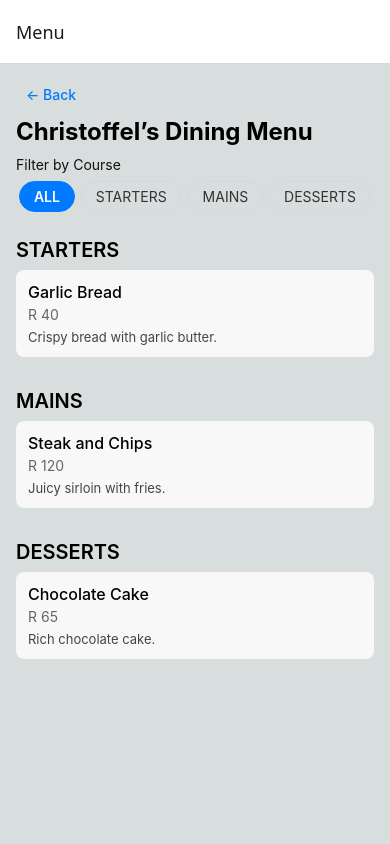
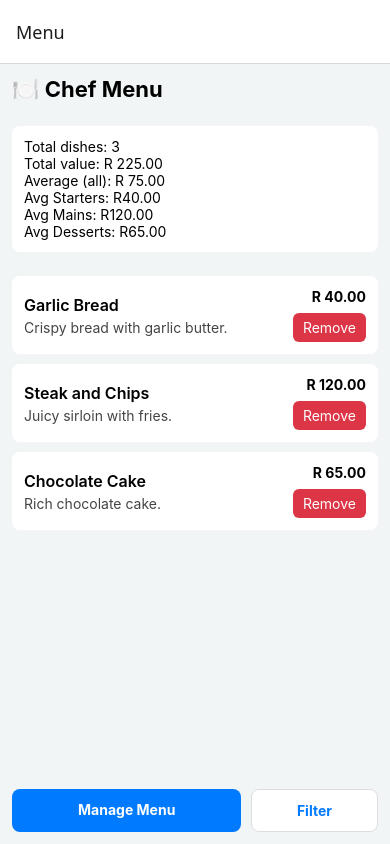
Before and after one commit to ST10483018/ST10483018_Masinga_POE2, a React Native app in the folder Chefapp/: screen / in a window 390 px wide. Built offline with nearby package versions, Linux system fonts and the light colour scheme.

Commit message:
finalised the screens

```diff
--- a/Chefapp/Screens/AddEditDish.tsx
+++ b/Chefapp/Screens/AddEditDish.tsx
@@ -1,111 +1,64 @@
-import React, { useContext, useState, useEffect } from "react";
-import { View, Text, TextInput, TouchableOpacity, ScrollView, Alert, StyleSheet } from "react-native";
-import { MenuContext, MenuItem, Course } from "../MenuContext";
-import { useNavigation, useRoute } from "@react-navigation/native";
 
-type RouteParams = {
-  itemId?: string;
+import React, { useState } from "react";
+import { View, Text, TextInput, TouchableOpacity, Alert, StyleSheet, ScrollView } from "react-native";
+import type { NativeStackScreenProps } from "@react-navigation/native-stack";
+import type { RootStackParamList, Dish } from "../App";
+
+type Props = NativeStackScreenProps<RootStackParamList, "AddEditDish"> & {
+  menu: Dish[];
+  setMenu: React.Dispatch<React.SetStateAction<Dish[]>>;
 };
 
-export default function AddEditDish() {
-  const { menu, setMenu } = useContext(MenuContext);
-  const navigation = useNavigation();
-  const route = useRoute();
-  const params = (route.params || {}) as RouteParams;
-  const editingItem = menu.find(m => m.id === params.itemId);
+export default function AddEditDish({ navigation, menu, setMenu }: Props) {
+  const [name, setName] = useState("");
+  const [description, setDescription] = useState("");
+  const [price, setPrice] = useState("");
+  const [course, setCourse] = useState<Dish["course"]>("starters");
 
-  const [name, setName] = useState(editingItem ? editingItem.name : "");
-  const [description, setDescription] = useState(editingItem ? editingItem.description || "" : "");
-  const [price, setPrice] = useState(editingItem ? String(editingItem.price) : "");
-  const [course, setCourse] = useState<Course | "">((editingItem ? editingItem.course : "") as Course | "");
-
-  useEffect(() => {
-  }, []);
-
-  function validateAndSave() {
+  const validAndSave = () => {
     if (!name.trim()) { Alert.alert("Validation", "Please enter a dish name"); return; }
     const p = parseFloat(price);
     if (isNaN(p) || p <= 0) { Alert.alert("Validation", "Please enter a valid price"); return; }
-    if (!course) { Alert.alert("Validation", "Please select a course"); return; }
 
-    const newItem: MenuItem = {
-      id: editingItem ? editingItem.id : String(Date.now()),
-      name: name.trim(),
-      description: description.trim(),
-      price: Math.round(p * 100) / 100,
-      course: course as Course,
-    };
-    if (editingItem) {
-      setMenu(menu.map(m => m.id === editingItem.id ? newItem : m));
-    } else {
-      setMenu([newItem, ...menu]);
-    }
+    const newItem: Dish = { id: String(Date.now()), name: name.trim(), description: description.trim(), price: Math.round(p * 100) / 100, course };
+    setMenu((prev) => [newItem, ...prev]);
     navigation.goBack();
-  }
+  };
 
   return (
     <ScrollView contentContainerStyle={styles.container}>
-      <Text style={styles.title}>{editingItem ? "Edit Dish" : "Add Dish"}</Text>
-      <Text style={styles.subtitle}>Total Dishes: {menu.length}</Text>
-      <TextInput style={styles.input} placeholder="Dish name" value={name} onChangeText={setName} />
-      <TextInput style={[styles.input, {height: 100}]} placeholder="Description (optional)" value={description} multiline onChangeText={setDescription} />
-      <TextInput style={styles.input} placeholder="Price (e.g. 60.00)" keyboardType="numeric" value={price} onChangeText={setPrice} />
-      <View style={styles.chipsRow}>
-        {(["starters","mains","desserts"] as Course[]).map(c => {
+      <Text style={styles.title}>Add Dish</Text>
+
+      <TextInput placeholder="Name" value={name} onChangeText={setName} style={styles.input} />
+      <TextInput placeholder="Description (optional)" value={description} onChangeText={setDescription} style={[styles.input, { height: 80 }]} multiline />
+      <TextInput placeholder="Price (e.g. 45.00)" value={price} onChangeText={setPrice} keyboardType="numeric" style={styles.input} />
+
+      <View style={styles.courseRow}>
+        {(["starters", "mains", "desserts"] as Dish["course"][]).map((c) => {
           const active = course === c;
           return (
             <TouchableOpacity key={c} style={[styles.chip, active && styles.chipActive]} onPress={() => setCourse(c)}>
-              <Text style={[styles.chipText, active && styles.chipTextActive]}>{c.toUpperCase()}</Text>
+              <Text style={active ? styles.chipTextActive : styles.chipText}>{c.toUpperCase()}</Text>
             </TouchableOpacity>
-          )
+          );
         })}
       </View>
-      <View style={{flexDirection:"row", marginTop:16}}>
-        <TouchableOpacity style={styles.button} onPress={() => navigation.goBack()}>
-          <Text style={styles.buttonText}>Cancel</Text>
-        </TouchableOpacity>
-        <TouchableOpacity style={[styles.button, {marginLeft:12}]} onPress={validateAndSave}>
-          <Text style={styles.buttonTextPrimary}>{editingItem ? "Save" : "Add Dish"}</Text>
-        </TouchableOpacity>
-      </View>
+
+      <TouchableOpacity style={styles.saveBtn} onPress={validAndSave}>
+        <Text style={{ color: "#fff", fontWeight: "700" }}>Save Dish</Text>
+      </TouchableOpacity>
     </ScrollView>
-  )
+  );
 }
 
 const styles = StyleSheet.create({
-    container: {
-        padding: 16,
-        backgroundColor: "#fff",
-        minHeight: "100%"
-    },
-
-    subtitle: {
-        fontSize: 16,
-        fontWeight: "500",
-        color: "#333",
-        marginBottom: 12,
-    },
-
-    title: {
-        fontSize: 20,
-        fontWeight: "700",
-        marginBottom: 12
-    },
-    input: { borderWidth: 1,
-        borderColor: "#ddd",
-        borderRadius: 8,
-        padding: 10,
-        marginBottom: 10
-    },
-    chipsRow: {
-        flexDirection: "row",
-        gap: 8
-    },
-    chip: { borderWidth:1, borderColor:"#ccc", borderRadius:20, paddingVertical:6, paddingHorizontal:12, marginRight:8 },
-    chipActive: { backgroundColor:"#007AFF", borderColor:"#007AFF" },
-    chipText: { color:"#333" },
-    chipTextActive: { color:"#fff", fontWeight:"600" },
-    button: { flex:1, padding:12, borderRadius:8, alignItems:"center", backgroundColor:"#eee" },
-    buttonText: { color:"#333" },
-    buttonTextPrimary: { color:"#fff", backgroundColor:"transparent" },
+  container: { padding: 16, backgroundColor: "#fff", minHeight: "100%" },
+  title: { fontSize: 20, fontWeight: "700", marginBottom: 12 },
+  input: { borderWidth: 1, borderColor: "#ddd", borderRadius: 8, padding: 10, marginBottom: 12 },
+  courseRow: { flexDirection: "row", gap: 8, marginBottom: 12 },
+  chip: { borderWidth: 1, borderColor: "#ccc", paddingVertical: 8, paddingHorizontal: 12, borderRadius: 20, marginRight: 8 },
+  chipActive: { backgroundColor: "#007AFF", borderColor: "#007AFF" },
+  chipText: { color: "#333" },
+  chipTextActive: { color: "#fff", fontWeight: "600" },
+  saveBtn: { backgroundColor: "#28a745", padding: 14, borderRadius: 8, alignItems: "center" },
 });
--- a/Chefapp/Screens/FilterMenu.tsx
+++ b/Chefapp/Screens/FilterMenu.tsx
@@ -0,0 +1,99 @@
+import React, { useState } from "react";
+import { View, Text, TouchableOpacity, FlatList, StyleSheet } from "react-native";
+import type { NativeStackScreenProps } from "@react-navigation/native-stack";
+import type { RootStackParamList, Dish } from "../App";
+
+type Props = NativeStackScreenProps<RootStackParamList, "FilterMenu"> & {
+  menu: Dish[];
+};
+
+export default function FilterMenu({ navigation, menu }: Props) {
+  const [filter, setFilter] = useState<"all" | Dish["course"]>("all");
+  const filtered = filter === "all" ? menu : menu.filter((m) => m.course === filter);
+
+  return (
+    <View style={styles.container}>
+      <Text style={styles.title}>Filter Menu</Text>
+
+      <View style={styles.chips}>
+        {(["all", "starters", "mains", "desserts"] as const).map((c) => (
+          <TouchableOpacity key={c} style={[styles.chip, filter === c && styles.chipActive]} onPress={() => setFilter(c as any)}>
+            <Text style={filter === c ? styles.chipTextActive : styles.chipText}>{c.toUpperCase()}</Text>
+          </TouchableOpacity>
+        ))}
+      </View>
+
+      <FlatList
+        data={filtered}
+        keyExtractor={(i) => i.id}
+        renderItem={({ item }) => (
+          <View style={styles.card}>
+            <Text style={styles.name}>{item.name}</Text>
+            <Text style={styles.price}>R {item.price.toFixed(2)}</Text>
+            <Text style={styles.course}>{item.course.toUpperCase()}</Text>
+          </View>
+        )}
+        contentContainerStyle={{ padding: 12 }}
+        ListEmptyComponent={<Text style={{ textAlign: "center", marginTop: 40 }}>No items</Text>}
+      />
+
+    </View>
+  );
+}
+
+const styles = StyleSheet.create({
+  container: {
+    flex: 1,
+    backgroundColor: "#f9f9f9"
+  },
+  title: {
+    fontSize: 20,
+    fontWeight: "700",
+    padding: 12
+  },
+  chips: {
+    flexDirection: "row",
+    paddingHorizontal: 12
+  },
+  chip: {
+    borderWidth: 1,
+    borderColor: "#ddd",
+    paddingVertical: 8,
+    paddingHorizontal: 12,
+    borderRadius: 20,
+    marginRight: 8
+  },
+  chipActive: {
+    backgroundColor: "#007AFF",
+    borderColor: "#007AFF"
+  },
+  chipText: {
+    color: "#333"
+  },
+  chipTextActive: {
+    color: "#fff",
+    fontWeight: "700"
+  },
+  card: {
+    backgroundColor: "#fff",
+    padding: 12,
+    borderRadius: 8,
+    marginBottom: 10
+  },
+  name: {
+    fontSize: 16,
+    fontWeight: "700"
+  },
+  price: {
+    marginTop: 6,
+    fontWeight: "600"
+  },
+  course: {
+    marginTop: 4,
+    color: "#666"
+  },
+  back: {
+    alignItems: "center",
+    padding: 12
+  },
+});
--- a/Chefapp/Screens/Homepage.tsx
+++ b/Chefapp/Screens/Homepage.tsx
@@ -1,164 +1,95 @@
-import React, { useContext, useState } from "react";
-import {View, Text, TouchableOpacity, ScrollView, StyleSheet, ActivityIndicator,} from "react-native";
-import { useNavigation } from "@react-navigation/native";
-import { MenuContext } from "../MenuContext";
+import React, { useMemo } from "react";
+import { View, Text, FlatList, TouchableOpacity, StyleSheet } from "react-native";
+import type { NativeStackScreenProps } from "@react-navigation/native-stack";
+import type { RootStackParamList, Dish } from "../App";
 
+type Props = NativeStackScreenProps<RootStackParamList, "Home"> & {
+  menu: Dish[];
+  setMenu: React.Dispatch<React.SetStateAction<Dish[]>>;
+};
 
-type Course = "all" | "starters" | "mains" | "desserts";
+export default function Homepage({ navigation, menu, setMenu }: Props) {
+  const totalDishes = menu.length;
+  const totalValue = useMemo(() => menu.reduce((s, m) => s + (m.price || 0), 0), [menu]);
+  const avgAll = totalDishes ? totalValue / totalDishes : 0;
 
-interface MenuItem {
-  id: string;
-  name: string;
-  description: string;
-  price: string;
-  course: "starters" | "mains" | "desserts";
-}
+  const avgPerCourse = useMemo(() => {
+    const result: Record<Dish["course"], number> = { starters: 0, mains: 0, desserts: 0 };
+    const counts: Record<Dish["course"], number> = { starters: 0, mains: 0, desserts: 0 };
+    menu.forEach((m) => {
+      result[m.course] += m.price;
+      counts[m.course] += 1;
+    });
+    (Object.keys(result) as Dish["course"][]).forEach((c) => {
+      result[c] = counts[c] ? result[c] / counts[c] : 0;
+    });
+    return result;
+  }, [menu]);
 
-interface MenuProps {
-  menu: MenuItem[];
-  goBack: () => void;
-}
-
-export default function Home({ menu, goBack }: MenuProps) {
-  const [selectedCourse, setSelectedCourse] = useState<Course>("all");
-  const [loading] = useState(false);
-
-  const filteredItems =
-    selectedCourse === "all"
-      ? menu
-      : menu.filter((item) => item.course === selectedCourse);
-
-  const groupedItems = filteredItems.reduce(
-    (acc: Record<string, MenuItem[]>, item) => {
-      if (!acc[item.course]) acc[item.course] = [];
-      acc[item.course].push(item);
-      return acc;
-    },
-    {}
-  );
+  const handleDelete = (id: string) => {
+    setMenu((prev) => prev.filter((i) => i.id !== id));
+  };
 
   return (
     <View style={styles.container}>
-      <ScrollView contentContainerStyle={styles.content}>
-        <TouchableOpacity style={styles.backButton} onPress={goBack}>
-        <Text style={styles.backText}>← Back</Text>
-        </TouchableOpacity>
-        <Text style={styles.title}>Christoffel’s Dining Menu</Text>
+      <Text style={styles.title}>🍽️ Chef Menu</Text>
 
+      <View style={styles.summary}>
+        <Text>Total dishes: {totalDishes}</Text>
+        <Text>Total value: {new Intl.NumberFormat("en-ZA", { style: "currency", currency: "ZAR" }).format(totalValue)}</Text>
+        <Text>Average (all): {new Intl.NumberFormat("en-ZA", { style: "currency", currency: "ZAR" }).format(avgAll)}</Text>
+        <Text>Avg Starters: R{avgPerCourse.starters.toFixed(2)}</Text>
+        <Text>Avg Mains: R{avgPerCourse.mains.toFixed(2)}</Text>
+        <Text>Avg Desserts: R{avgPerCourse.desserts.toFixed(2)}</Text>
+      </View>
 
-        {/* Filter */}
-        <Text style={styles.label}>Filter by Course</Text>
-        <View style={styles.courseRow}>
-          {(["all", "starters", "mains", "desserts"] as Course[]).map((c) => (
-            <TouchableOpacity
-              key={c}
-              style={[
-                styles.courseButton,
-                selectedCourse === c && styles.courseButtonActive,
-              ]}
-              onPress={() => setSelectedCourse(c)}
-            >
-              <Text
-                style={
-                  selectedCourse === c
-                    ? styles.courseTextActive
-                    : styles.courseText
-                }
-              >
-                {c.toUpperCase()}
-              </Text>
-            </TouchableOpacity>
-          ))}
-        </View>
-
-        {/* Menu Items */}
-        {loading ? (
-          <ActivityIndicator size="large" color="#007AFF" />
-        ) : filteredItems.length === 0 ? (
-          <Text style={styles.emptyText}>No items available.</Text>
-        ) : (
-          <View style={styles.menuContainer}>
-            {Object.keys(groupedItems).map((course) => (
-              <View key={course} style={styles.section}>
-                <Text style={styles.sectionTitle}>{course.toUpperCase()}</Text>
-                {groupedItems[course].map((item) => (
-                  <View key={item.id} style={styles.itemCard}>
-                    <Text style={styles.itemName}>{item.name}</Text>
-                    <Text style={styles.itemPrice}>R {item.price}</Text>
-                    <Text style={styles.itemDescription}>{item.description}</Text>
-                  </View>
-                ))}
-              </View>
-            ))}
+      <FlatList
+        data={menu}
+        keyExtractor={(item) => item.id}
+        renderItem={({ item }) => (
+          <View style={styles.card}>
+            <View style={{ flex: 1 }}>
+              <Text style={styles.name}>{item.name}</Text>
+              {item.description ? <Text style={styles.desc}>{item.description}</Text> : null}
+            </View>
+            <View style={{ alignItems: "flex-end" }}>
+              <Text style={styles.price}>{new Intl.NumberFormat("en-ZA", { style: "currency", currency: "ZAR" }).format(item.price)}</Text>
+              <TouchableOpacity onPress={() => handleDelete(item.id)} style={styles.removeBtn}>
+                <Text style={{ color: "#fff" }}>Remove</Text>
+              </TouchableOpacity>
+            </View>
           </View>
         )}
-      </ScrollView>
+        ListEmptyComponent={<Text style={styles.empty}>No dishes yet.</Text>}
+        contentContainerStyle={{ padding: 12 }}
+      />
+
+      <View style={styles.buttons}>
+        <TouchableOpacity style={styles.primary} onPress={() => navigation.navigate("AddEditDish")}>
+          <Text style={styles.primaryText}>Manage Menu</Text>
+        </TouchableOpacity>
+
+        <TouchableOpacity style={styles.secondary} onPress={() => navigation.navigate("FilterMenu")}>
+          <Text style={styles.secondaryText}>Filter</Text>
+        </TouchableOpacity>
+      </View>
     </View>
   );
 }
 
 const styles = StyleSheet.create({
-  container: { flex: 1, backgroundColor: "#d8ddddff" },
-  content: { padding: 16, paddingBottom: 40 },
-  title: { fontSize: 24, fontWeight: "bold", marginBottom: 10 },
-  label: {
-    fontWeight: "400",
-    color: "#111111ff",
-    marginBottom: 8,
-    fontSize: 14,
-  },
-  courseRow: {
-    flexDirection: "row",
-    justifyContent: "space-around",
-    marginBottom: 16,
-  },
-  courseButton: {
-    borderWidth: 1,
-    borderColor: "#cccccc3d",
-    borderRadius: 20,
-    paddingVertical: 6,
-    paddingHorizontal: 14,
-  },
-  courseButtonActive: {
-    backgroundColor: "#007AFF",
-    borderColor: "#007AFF",
-  },
-  courseText: { color: "#333" },
-  courseTextActive: { color: "#fff", fontWeight: "600" },
-  menuContainer: { marginTop: 10 },
-  section: { marginBottom: 24 },
-  sectionTitle: {
-    fontSize: 20,
-    fontWeight: "600",
-    marginBottom: 8,
-    textTransform: "capitalize",
-  },
-  itemCard: {
-    backgroundColor: "#f8f8f8",
-    borderRadius: 8,
-    padding: 12,
-    marginBottom: 8,
-  },
-  itemName: { fontSize: 16, fontWeight: "500" },
-  itemPrice: { color: "#666", marginTop: 4 },
-  itemDescription: { color: "#444", marginTop: 6, fontSize: 13 },
-  emptyText: {
-    textAlign: "center",
-    marginTop: 40,
-    color: "#888",
-    fontSize: 16,
-  },
-  backButton: {
-    alignSelf: "flex-start",
-    paddingVertical: 6,
-    paddingHorizontal: 10,
-    borderRadius: 6,
-    marginBottom: 8,
-    backgroundColor: "transparent",
-  },
-  backText: {
-    fontSize: 14,
-    color: "#007AFF",
-    fontWeight: "500",
-  },
+  container: { flex: 1, backgroundColor: "#f2f5f6" },
+  title: { fontSize: 22, fontWeight: "700", padding: 12 },
+  summary: { backgroundColor: "#fff", margin: 12, padding: 12, borderRadius: 8 },
+  card: { flexDirection: "row", backgroundColor: "#fff", padding: 12, marginBottom: 10, borderRadius: 8, alignItems: "center" },
+  name: { fontSize: 16, fontWeight: "600" },
+  desc: { color: "#444", marginTop: 4 },
+  price: { fontWeight: "700" },
+  removeBtn: { marginTop: 8, backgroundColor: "#dc3545", paddingHorizontal: 10, paddingVertical: 6, borderRadius: 6 },
+  empty: { textAlign: "center", marginTop: 40, color: "#888" },
+  buttons: { flexDirection: "row", justifyContent: "space-between", padding: 12 },
+  primary: { backgroundColor: "#007AFF", padding: 12, borderRadius: 8, flex: 0.65, alignItems: "center" },
+  primaryText: { color: "#fff", fontWeight: "700" },
+  secondary: { backgroundColor: "#fff", padding: 12, borderRadius: 8, flex: 0.32, alignItems: "center", borderWidth: 1, borderColor: "#ddd" },
+  secondaryText: { color: "#007AFF", fontWeight: "700" },
 });
```
